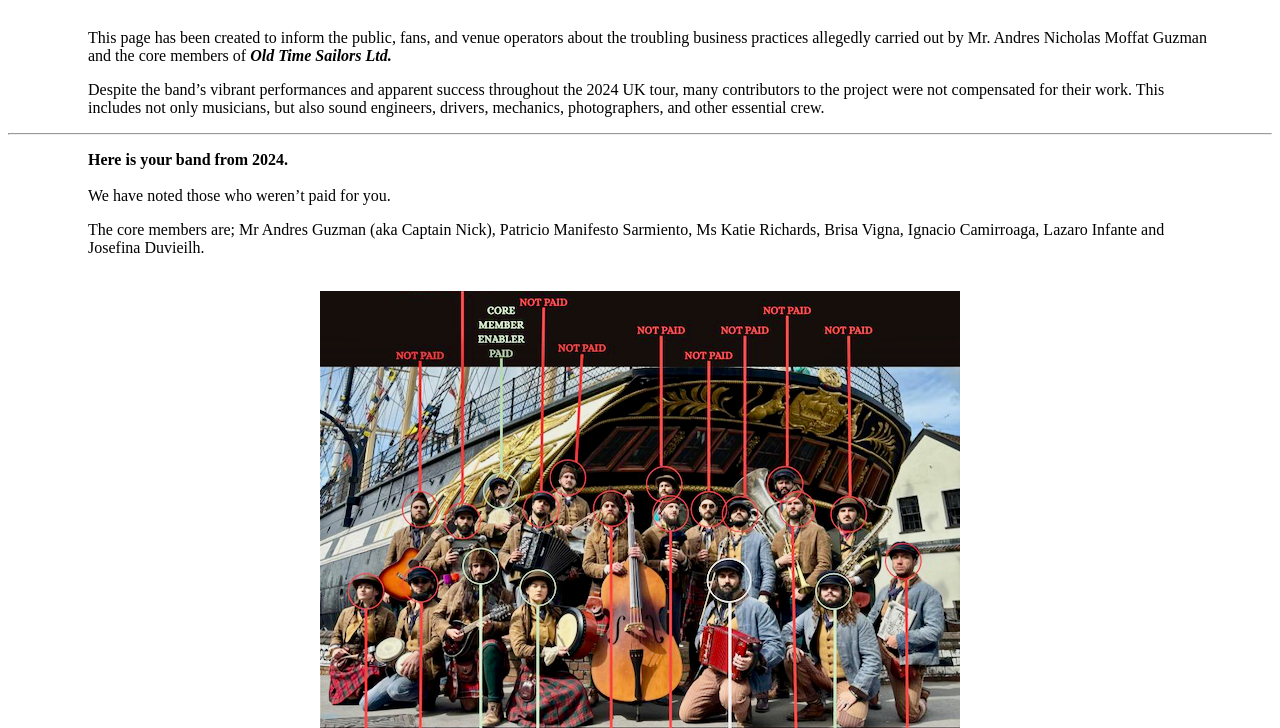
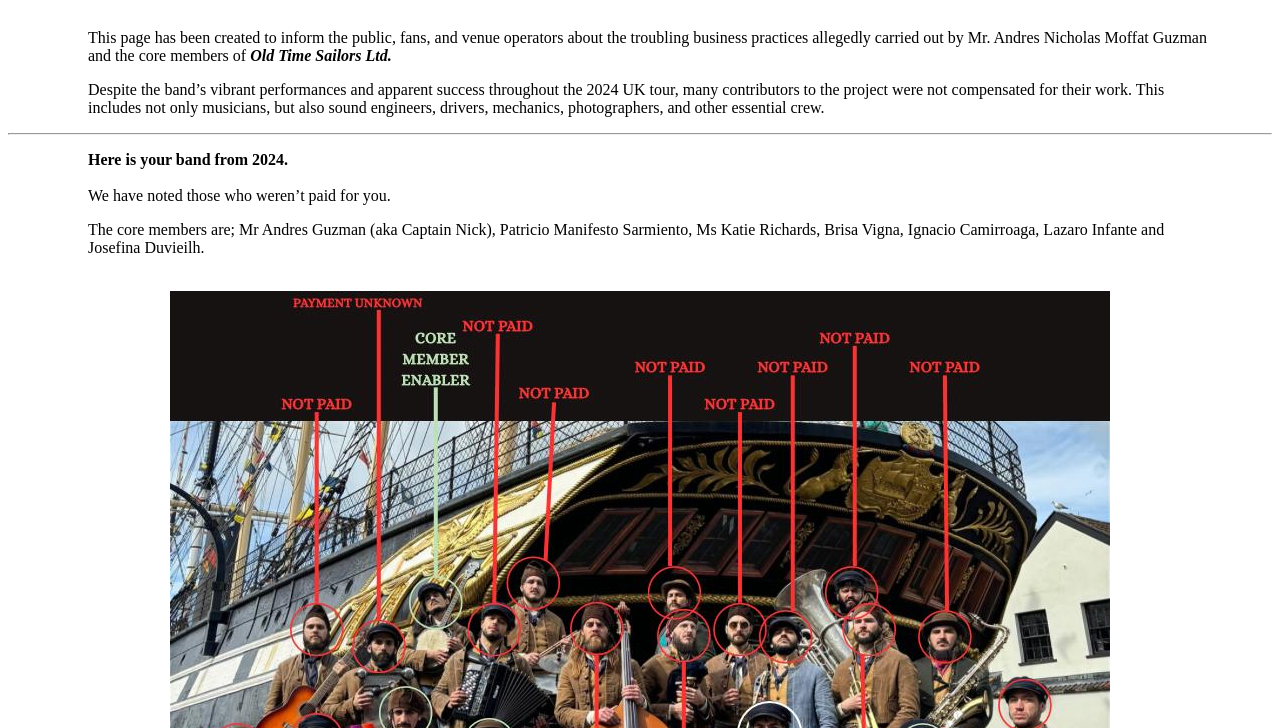
Before and after one commit to guzmanots/thetruthteller, a plain HTML site: page index.html in a window 1280 px wide. Shown: the part 72-800 px from the top of the page. Drawn offline with Linux system fonts and the light colour scheme.

Commit message:
Update index.html

```diff
--- a/index.html
+++ b/index.html
@@ -33,7 +33,7 @@
         </p>
         <BR>
             <div class="image-container">
-             <IMG src="images/ots2024.png">
+             <IMG src="images/ots2024.JPG">
             </div>
         <BR>
 
```
